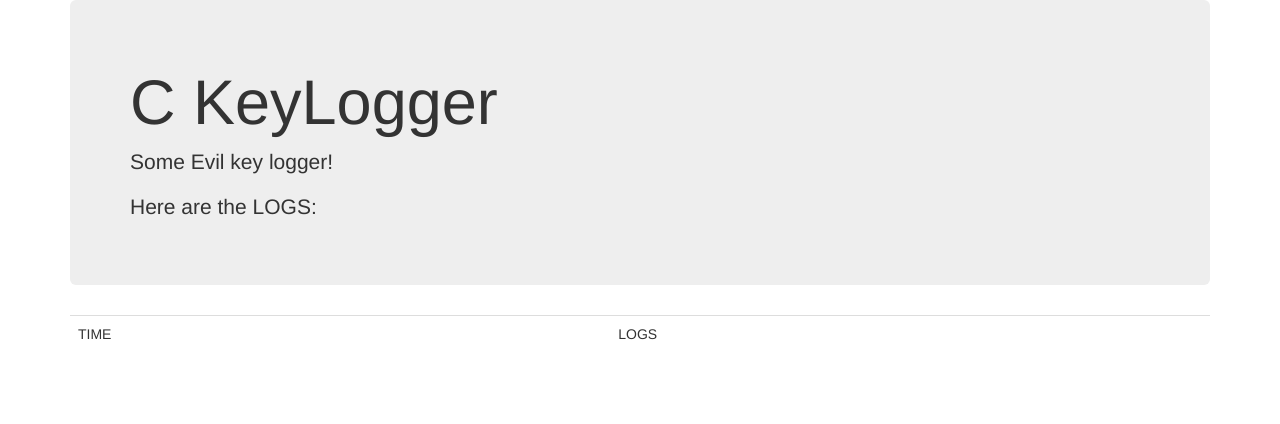
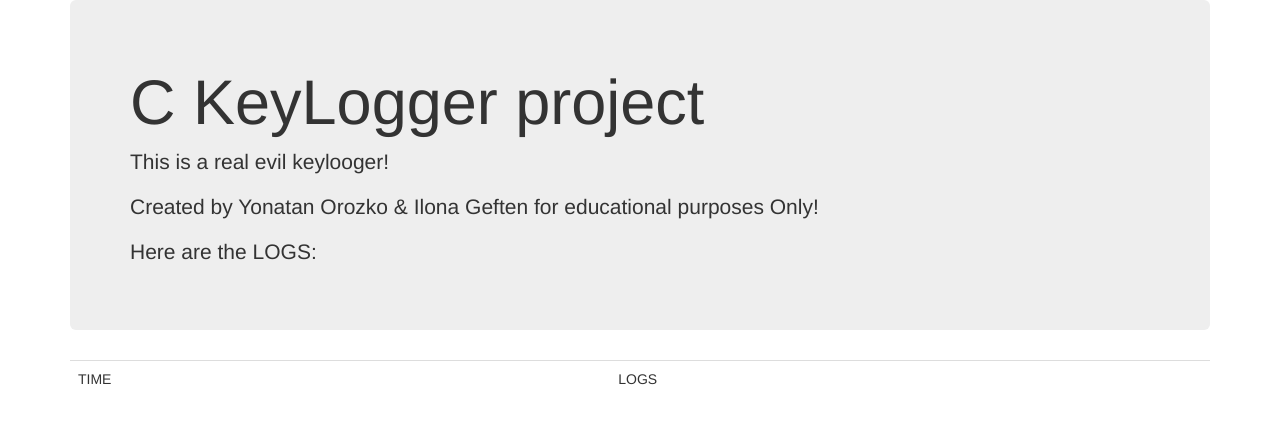
Before and after one commit to yo0x/kernel-notifier-block, a Flask app: template FE/templates/logs.html in a window 1280 px wide. Shown: the top 424 px of the page. Run offline with Flask 2, Linux system fonts and the light colour scheme; the template is opened without the code that fills it, so the values that code supplies are empty; some libraries are stand-ins or nearby versions.

Commit message:
check final

```diff
--- a/FE/templates/logs.html
+++ b/FE/templates/logs.html
@@ -2,7 +2,7 @@
 <html lang="en">
 
 <head>
-  <title>EVIL KeyLogger</title>
+  <title>Kinneret College - Advanced OS course.</title>
   <meta charset="utf-8">
   <meta name="viewport" content="width=device-width, initial-scale=1">
   <link rel="stylesheet" href="https://maxcdn.bootstrapcdn.com/bootstrap/3.4.1/css/bootstrap.min.css">
@@ -14,8 +14,9 @@
 
   <div class="container">
     <div class="jumbotron">
-      <h1>C KeyLogger</h1>
-      <p>Some Evil key logger!</p>
+      <h1>C KeyLogger project</h1>
+      <p>This is a real evil keylooger!</p>
+      <p>Created by Yonatan Orozko & Ilona Geften for educational purposes Only!</p>
       <p>Here are the LOGS:</p>
     </div>
     <table class="table">
```
